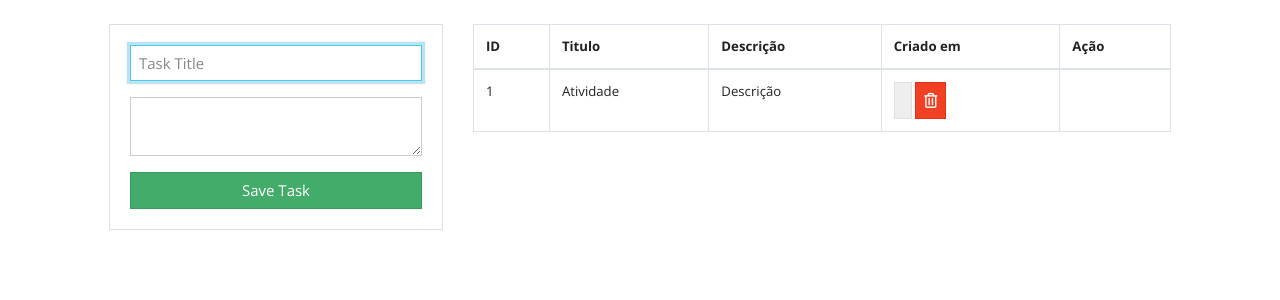
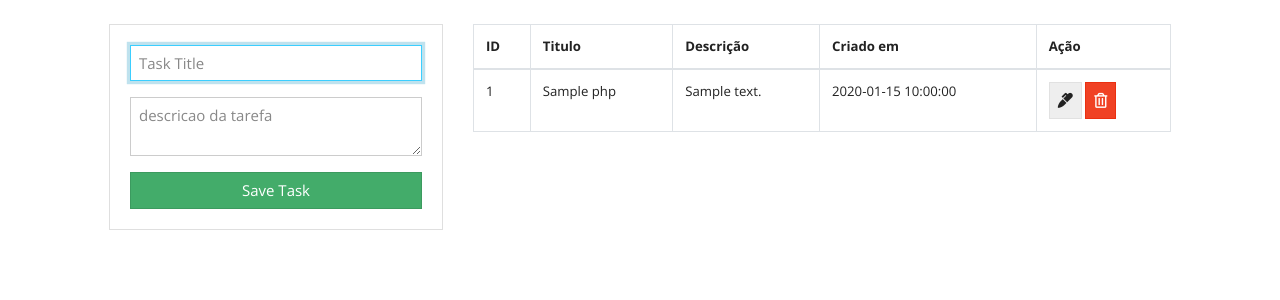
Before and after one commit to Spoledog/GerenciadorTarefa-AulaPHP, a PHP site: page / in a window 1280 px wide. Shown: the part 55-355 px from the top of the page. Run offline with PHP 8.4, Linux system fonts and the light colour scheme; tables that the repository leaves empty or names only in its code hold one stand-in row (values such as "Sample post"); some libraries are stand-ins or nearby versions.

Commit message:
Implementando o Read do CRUD, integrando a funcionalidade do Create e Read na pagina

```diff
--- a/conn.php
+++ b/conn.php
@@ -1,7 +1,7 @@
 <?php
 
 $servername = "localhost:3306";
-$usarname = "root";
+$username = "root";
 $password = "root";
 $dbname = "tasks";
 
--- a/index.php
+++ b/index.php
@@ -27,13 +27,12 @@
                     <div class="card card-body">
                         <form action="save.php" method="POST">
                             <div class="form-group">
-                                <input type="text" name="titulo" class="form-control"
+                                <input type="text" name="title" class="form-control"
                                     placeholder="Task Title" autofocus>
                             </div>
                             <div class="form-group">
-                                <textarea name="descricao" rows="2" class="form-control"
-                                    placeholder="descricao da tarefa">
-                        </textarea>
+                                <textarea name="description" rows="2" class="form-control"
+                                    placeholder="descricao da tarefa"></textarea>
                             </div>
                             <input type="submit" name="salvar" class="btn btn-success btn-block"
                                 value="Save Task">
@@ -55,17 +54,36 @@
                             </tr>
                         </thead>
                         <tbody>
+                            <?php
+                            require_once 'conn.php';
+
+                            $query = "SELECT id, title, description, created_at
+                            FROM crud_php";
+                            $result = $conn->query($query);
+
+                            if ($result->num_rows > 0) {
+                                while ($row = $result->fetch_assoc()) {
+                            ?>
                                     <tr>
-                                <td>1</td>
-                                <td>Atividade</td>
-                                <td>Descrição</td>
+                                        <td><?php echo $row['id']; ?></td>
+                                        <td><?php echo $row['title']; ?></td>
+                                        <td><?php echo $row['description']; ?></td>
+                                        <td><?php echo $row['created_at']; ?></td>
                                         <td><a href="#" class="btn btn-secondary">
-                                        <i class="fas fa-maker"></i>
+                                                <i class="fas fa-marker"></i>
                                             </a>
-                                    <a href="#" class="btn btn-danger"><i class="far fa-trash-alt"></i>
+                                            <a href="#" class="btn btn-danger">
+                                                <i class="far fa-trash-alt"></i>
                                             </a>
                                         </td>
                                     </tr>
+                            <?php
+                                }
+                            } else {
+                                echo "<tr><td colspan='5'>Nenhuma tarefa encontrada!</td></tr>";
+                            }
+                            $conn->close();
+                            ?>
                         </tbody>
                     </table>
                 </div>
@@ -75,7 +93,7 @@
     </div>
 
     <!-- BOOSTRAP 4 SCRIPTS-->
-    <script src="https://code.jquery.com/jquery-3.3.1.slim.min.js" integrity="sha384-q8i/X+965DzO0rT7abK41JStQIAqVgRVzpbzo5smXKp4YfRvH+8abtTE1Pi6jizo" crossorigin="anonymous"></script>
+    <script src=" https://code.jquery.com/jquery-3.3.1.slim.min.js" integrity="sha384-q8i/X+965DzO0rT7abK41JStQIAqVgRVzpbzo5smXKp4YfRvH+8abtTE1Pi6jizo" crossorigin="anonymous"></script>
                                                     <script src="https://cdnjs.cloudflare.com/ajax/libs/popper.js/1.14.6/umd/popper.min.js" integrity="sha384-wHAiFfRlMFy6i5SRaxvfOCifBUQy1xHdJ/yoi7FRNXMRBu5WHdZYu1hA6ZOblgut" crossorigin="anonymous"></script>
                                                     <script src="https://stackpath.bootstrapcdn.com/bootstrap/4.2.1/js/bootstrap.min.js" integrity="sha384-B0UglyR+jN6CkvvICOB2joaf5I4l3gm9GU6Hc1og6Ls7i6U/mkkaduKaBhlAXv9k" crossorigin="anonymous"></script>
 </body>
--- a/save.php
+++ b/save.php
@@ -3,7 +3,7 @@
 require_once 'conn.php';
 
 try {
-    if($_SERVER["REQUST_METHOD"]== "POST"){
+    if($_SERVER["REQUEST_METHOD"]== "POST"){
         $title = isset($_POST['title']) ? $_POST['title'] : null;
         $descriptionm= isset($_POST['description'])  ? $_POST['description']: null;
 
```
Lines whose indentation alone changed are shown as unchanged.
